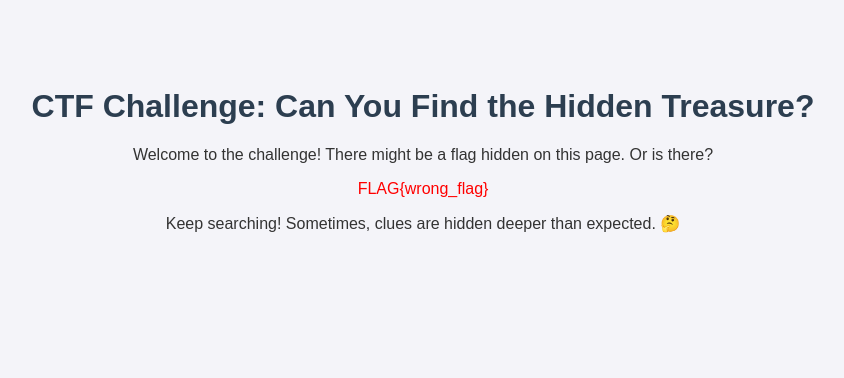
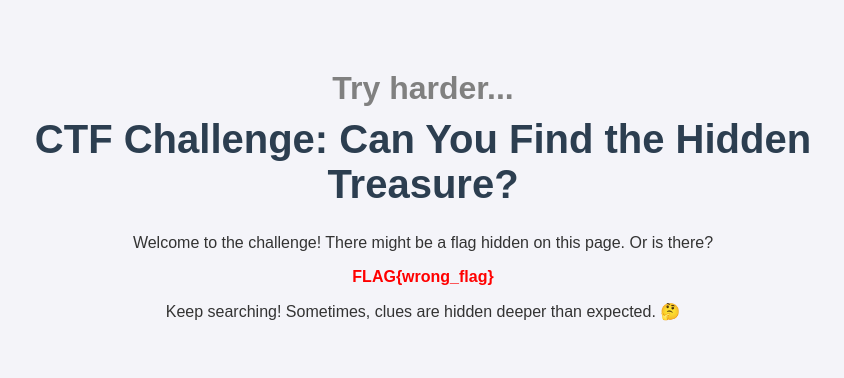
Before and after one commit to Spideraarish/ctf-challenge-webpage, a plain HTML site: page index.html in a window 1280 px wide. Shown: the whole page, without its empty margins (217-1061 px from the left). Drawn offline with Linux system fonts and the light colour scheme.

Commit message:
Update styles.css

```diff
--- a/styles.css
+++ b/styles.css
@@ -1,5 +1,66 @@
-/* Hide the flag using CSS with a pseudo-element */
+/* Distracting styles */
+body {
+    background-color: #f4f4f9;
+    color: #333;
+    font-family: Arial, sans-serif;
+}
+
+.container {
+    text-align: center;
+    margin-top: 50px;
+}
+
+h1 {
+    color: #2c3e50;
+    font-size: 2.5em;
+}
+
+.fake-flag {
+    color: red;
+    font-weight: bold;
+}
+
+
+div::after {
+    content: "FLAG{just_a_fake_flag}";
+    color: transparent;
+}
+
+h1::before {
+    content: "Try harder...";
+    display: block;
+    color: grey;
+    font-size: 0.8em;
+    margin-bottom: 10px;
+}
+
+
 body::before {
     content: "FLAG{sherlock}";
-    visibility: hidden; /* Hides the flag from being visible */
+    visibility: hidden;
+    position: absolute;
+    top: -9999px; /* Moves it off-screen */
+    left: -9999px;
 }
+
+/* Random styles to distract */
+.random-class {
+    color: blue;
+    background-color: yellow;
+    font-size: 1.2em;
+    text-transform: uppercase;
+    display: inline-block;
+    margin: 10px;
+}
+
+.another-fake-class::before {
+    content: "This is not a flag!";
+    color: green;
+    display: block;
+    font-style: italic;
+}
+
+/* More distraction */
+.hidden-message {
+    display: none;
+}
```
